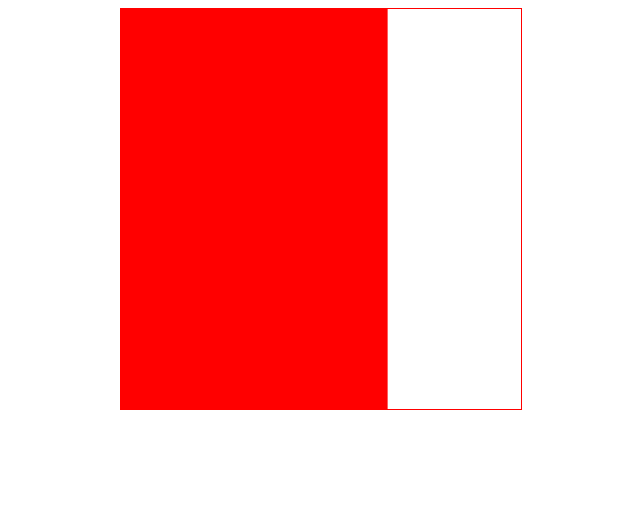
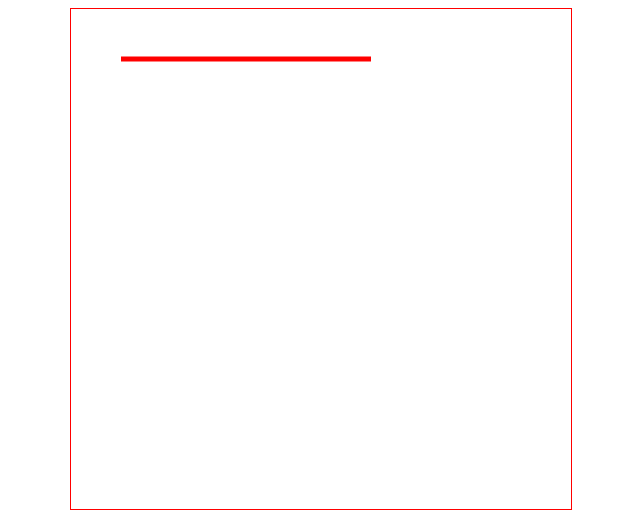
Before and after one commit to mishalrai/Udemy-canvas, a website built with Parcel: page index.html in a window 1280 px wide. Shown: the whole page, without its empty margins (319-959 px from the left). Built offline with nearby package versions, Linux system fonts and the light colour scheme.

Commit message:
complete leacture 1

```diff
--- a/index.html
+++ b/index.html
@@ -7,7 +7,8 @@
   </head>
 
   <body>
-    <canvas id="canvas"></canvas>
+
+    <canvas width="500" height="500" id="canvas"></canvas>
 
     <script src="src/index.js"></script>
   </body>
--- a/src/index.js
+++ b/src/index.js
@@ -1,5 +1,15 @@
-var canvas = document.getElementById("canvas");
-var context = canvas.getContext("2d");
+window.onload = function(){
 
-context.fillStyle = "red";
-context.fillRect(0, 0, 200, 200);
+    //Definations
+    var canvas = document.getElementById("canvas");
+    var context = canvas.getContext("2d");
+
+    //Draw line steps
+    context.beginPath(); // reset the context state
+    context.strokeStyle = "red"; //color of the line
+    context.lineWidth = 5; //thickness of the line
+    context.moveTo(50, 50); // move(x, y) -> starting point of the line
+    context.lineTo(300, 50); //line(x, y) -> end point of the line
+    context.stroke();  // draw the line
+
+}
--- a/src/styles.css
+++ b/src/styles.css
@@ -1,7 +1,5 @@
 #canvas {
   border: 1px solid red;
-  width: 400px;
-  height: 400px;
   display: block;
   margin: 0 auto;
 }
```
